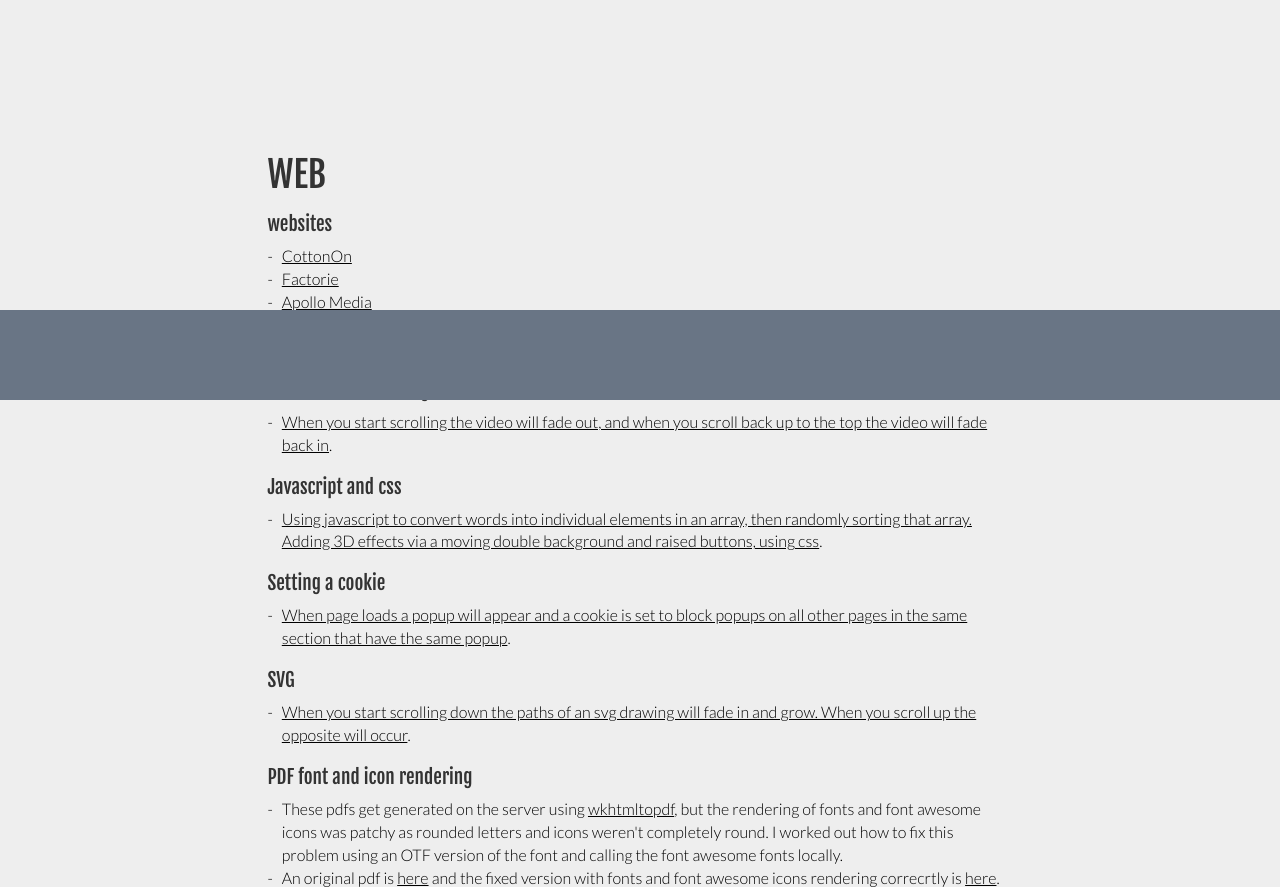
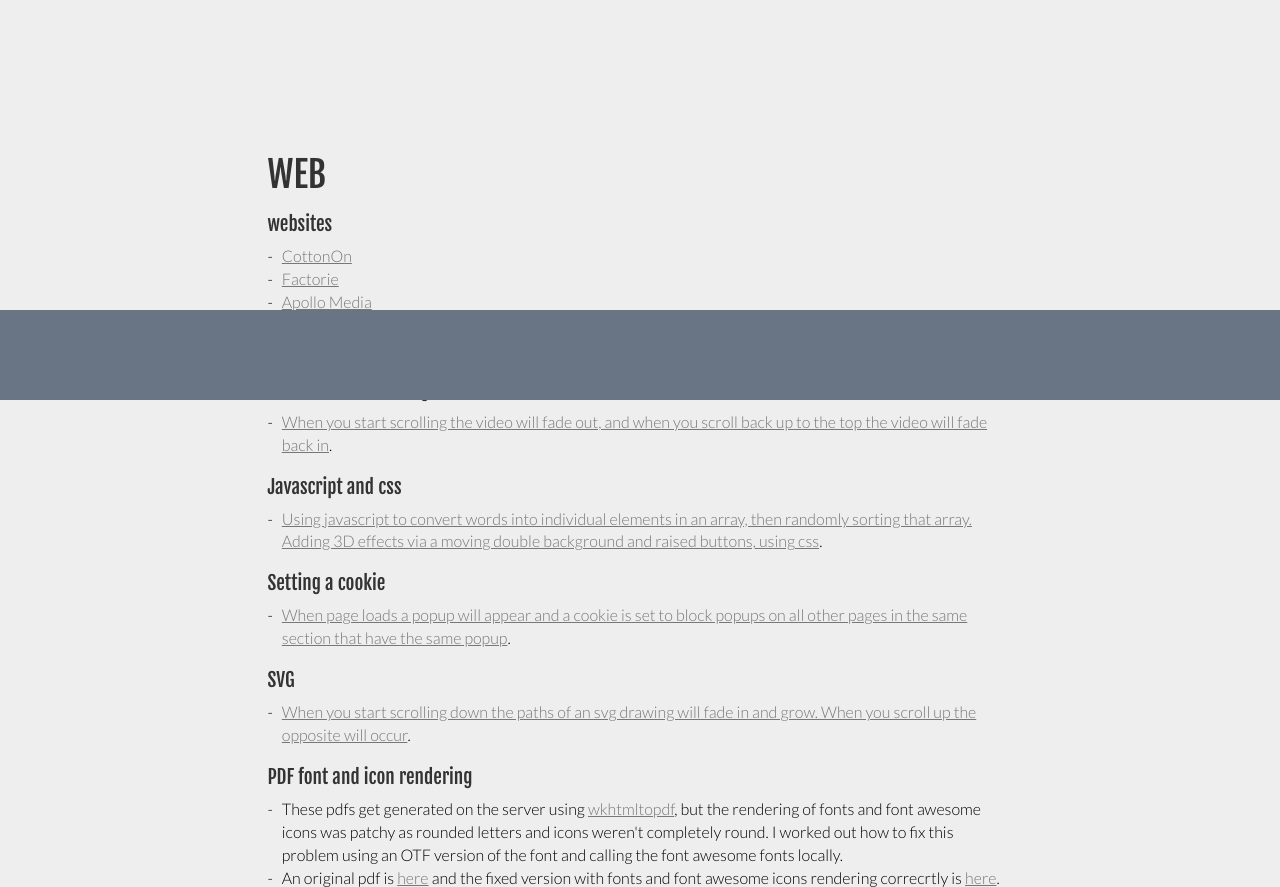
Before and after one commit to richardjclough/folio, a PHP site: page / in a window 1280 px wide. Shown: the part 470-1357 px from the top of the page. Run offline with PHP 8.4, Linux system fonts and the light colour scheme; some web fonts are replaced.

Commit message:
main css file lightened link text color and made them black after fadein

```diff
--- a/css/scrolling-nav.css
+++ b/css/scrolling-nav.css
@@ -73,7 +73,7 @@
 }
 
 a {
-  color:black;
+  color:#777;
   font-family: 'Lato', sans-serif;
   font-weight: 300;
   text-decoration: underline;
@@ -81,7 +81,7 @@
 
 a:hover {
   animation: fadein .4s ease-in;
-  color:black !important;
+  color:#000 !important;
 }
 
 @keyframes fadein {
```
